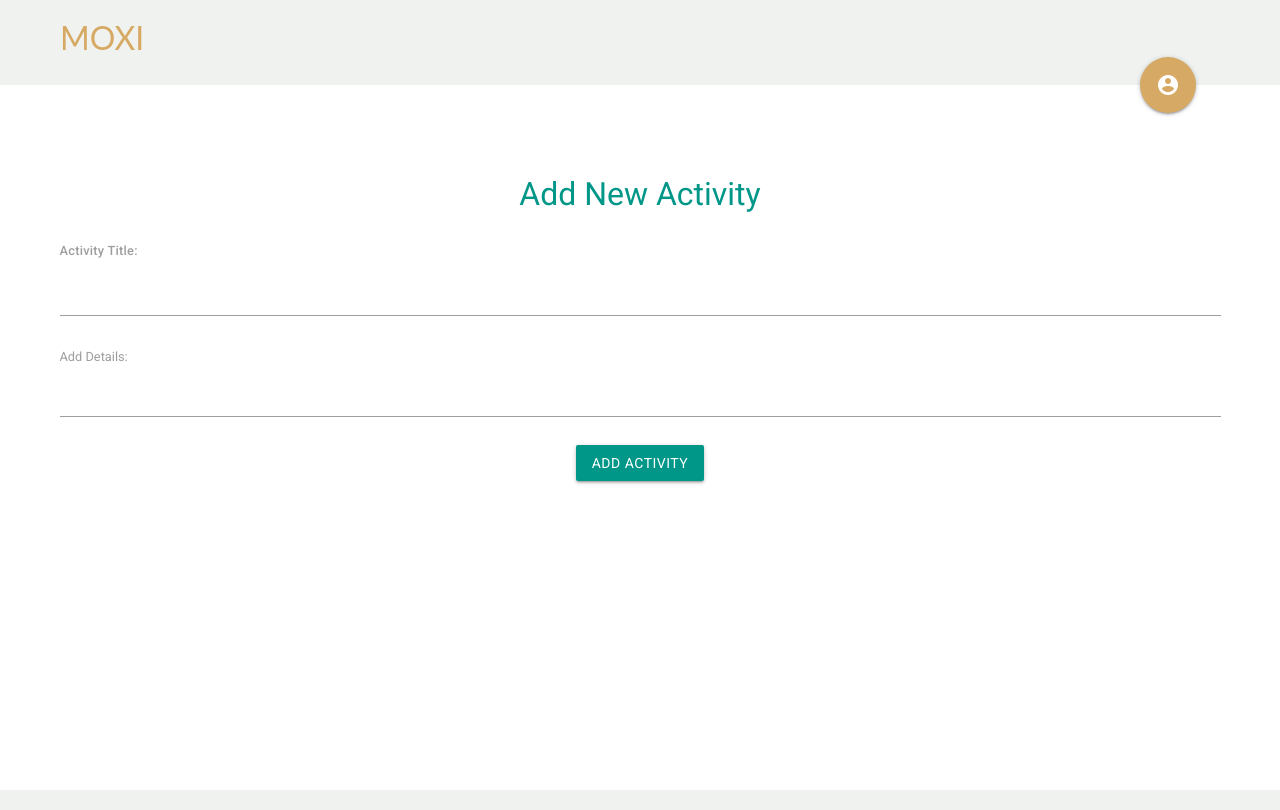
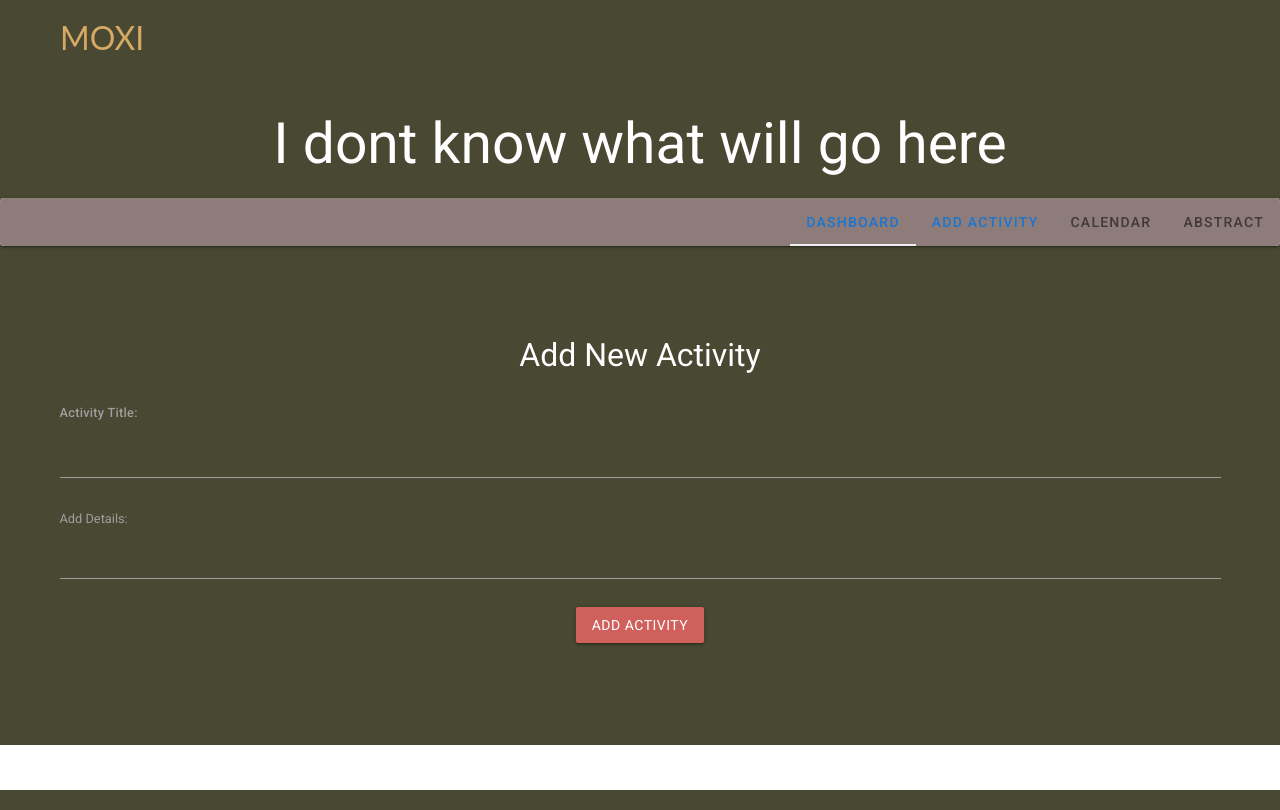
Before and after one commit to CaroMen/Moxi-Redone, a Vue app in the folder front/: page /add-activity in a window 1280 px wide. Built offline with nearby package versions, Linux system fonts and the light colour scheme.

Commit message:
complete color changes

```diff
--- a/front/src/components/AddActivity.vue
+++ b/front/src/components/AddActivity.vue
@@ -1,6 +1,26 @@
 <template>
-  <div class="add-activity container">
-    <h2 class="center-align teal-text">Add New Activity</h2>
+<body>
+  <div>
+    <div class="header">
+      <div class="welcome center">
+        <h2>I dont know what will go here</h2>
+      </div>
+    </div>
+    <!-- </v-parallax> -->
+    <v-card>
+      <v-tabs background-color="#8E7C7A" color="blue-grey lighten-5" right>
+        <v-tab>
+          <router-link :to="{ name: 'Dashboard' }">Dashboard</router-link>
+        </v-tab>
+        <v-tab>
+          <router-link :to="{ name: 'AddActivity' }">Add Activity</router-link>
+        </v-tab>
+        <v-tab>Calendar</v-tab>
+        <v-tab>Abstract</v-tab>
+      </v-tabs>
+    </v-card>
+    <div class="add-activity container section-1">
+      <h2 class="center-align white-text">Add New Activity</h2>
       <form @submit.prevent="AddActivity">
         <div class="field title">
           <label for="title">Activity Title:</label>
@@ -17,10 +37,12 @@
         </div>
         <div class="field center-align">
           <p v-if="feedback" class="red-text">{{ feedback }}</p>
-        <button class="btn teal">Add Activity</button>
+          <button class="btn">Add Activity</button>
         </div>
       </form>
     </div>
+  </div>
+</body>
 </template>
 
 <script>
@@ -35,7 +57,7 @@ export default {
       another: null,
       details: [],
       feedback: null,
-      slug: null
+      slug: null,
     };
   },
   methods: {
@@ -46,18 +68,18 @@ export default {
         this.slug = slugify(this.title, {
           replacement: "-",
           remove: /[$*_+~.()'"!\-:@]/g,
-          lower: true
+          lower: true,
         });
         db.collection("activities")
           .add({
             title: this.title,
             details: this.details,
-            slug: this.slug
+            slug: this.slug,
           })
           .then(() => {
             this.$router.push({ name: "Dashboard" });
           })
-          .catch(err => {
+          .catch((err) => {
             console.log(err);
           });
       } else {
@@ -74,19 +96,35 @@ export default {
       }
     },
     deleteDeets(deets) {
-      this.details = this.details.filter(details => {
+      this.details = this.details.filter((details) => {
         return details != deets;
       });
-    }
-  }
+    },
+  },
 };
 </script>
 
 <style>
+body {
+  background: #494832;
+  margin-top: -10px;
+  padding-bottom: 20px;
+}
+
+.section-1 {
+  background: #494832;
+  max-width: 100%;
+  margin-top: 40px;
+  padding-top: 10px;
+  padding-bottom: 20px;
+  margin-bottom: 50px;
+}
+
 .add-activity {
   margin-top: 60px;
   padding: 20px;
   max-width: 500px;
+  background: #494832;
 }
 
 .add-activity h2 {
@@ -107,4 +145,8 @@ export default {
   font-size: 1.4em;
   cursor: pointer;
 }
+
+.btn {
+  background: #cf605c;
+}
 </style>
--- a/front/src/components/Dashboard.vue
+++ b/front/src/components/Dashboard.vue
@@ -37,17 +37,17 @@
             </ul>
           </div>
         </div>
-        <div class="card add-act teal-text">
-          <!-- <h2 class="title">Add New Activity</h2>
+        <!-- <div class="card add-act teal-text"> -->
+        <!-- <h2 class="title">Add New Activity</h2>
           <a href class="btn-floating btn-large halfway-fab">
             <router-link :to="{ name: 'AddActivity' }">
               <i class="material-icons add">add</i>
             </router-link>
-          </a>-->
-          <router-link :to="{ name: 'AddActivity' }">
+        </a>-->
+        <!-- <router-link :to="{ name: 'AddActivity' }">
             <a class="waves-effect waves-light btn-large redirects">Button</a>
           </router-link>
-        </div>
+        </div>-->
       </div>
     </div>
   </div>
@@ -93,7 +93,7 @@ export default {
 
 <style>
 .background {
-  background-color: #f0f2ef;
+  background-color: #494832;
   margin-top: -10px;
 }
 
@@ -103,10 +103,11 @@ export default {
 
 .card {
   background-color: #8e7c7a;
+  border-radius: 10px;
 }
 
 .section-1 {
-  background: #f0f2ef;
+  background: #494832;
   max-width: 100%;
   margin-top: 40px;
   padding-top: 10px;
--- a/front/src/components/Index.vue
+++ b/front/src/components/Index.vue
@@ -1,15 +1,17 @@
 <template>
+<body>
   <div class="Index" :style="myStyle" id="wrapper">
     <div class="row">
-      <div class="col s12">Welcome To Moxi Web!</div>
+      <div class="col s12 welcome-txt white-text">Welcome To Moxi Web!</div>
       <div class="col s6">
         <img src />
       </div>
       <div class="col s6">
-        <h2 class="center-align indigo-text">KEEP TRACK OF EVERYTHING</h2>
+        <h2 class="center-align white-text">KEEP TRACK OF EVERYTHING</h2>
       </div>
     </div>
   </div>
+</body>
 </template>
 
 <script>
@@ -18,7 +20,7 @@ export default {
   data() {
     return {
       myStyle: {
-        backgroundColor: "#f0f2ef",
+        backgroundColor: "#494832",
       },
     };
   },
@@ -27,6 +29,14 @@ export default {
 
 <!-- Add "scoped" attribute to limit CSS to this component only -->
 <style>
+body {
+  background: #494832;
+}
+
+.Index {
+  margin-bottom: 500px;
+}
+
 template {
   background-color: #f0f2ef;
 }
--- a/front/src/components/Navbar.vue
+++ b/front/src/components/Navbar.vue
@@ -27,13 +27,13 @@
                 <a class="btn-flat text">Sign Up</a>
               </router-link>
             </li>
+            <li>
+              <router-link to>
+                <a class="btn-flat text">Profile</a>
+              </router-link>
+            </li>
           </ul>
         </router-link>
-        <a href class="btn-floating btn-large halfway-fab">
-          <router-link to>
-            <i class="material-icons">account_circle</i>
-          </router-link>
-        </a>
       </div>
     </nav>
   </div>
@@ -50,7 +50,7 @@ export default {
 
 <style>
 body {
-  background-color: #f0f2ef;
+  background-color: #494832;
   color: white;
 }
 
@@ -61,7 +61,7 @@ body {
 .navbar nav {
   padding: 0 60px;
   font-family: Lato, Helvetica, Arial, sans-serif;
-  background-color: #f0f2ef;
+  background-color: #494832;
 }
 
 .nav-title {
@@ -69,12 +69,13 @@ body {
 }
 
 #nav-mobile {
-  padding: 30px 150px;
+  padding: 30px 10px;
   color: white;
 }
 
 .btn-flat {
   background-color: #8e7c7a;
+  border-radius: 10px;
 }
 
 .btn-floating {
--- a/front/src/components/SignIn.vue
+++ b/front/src/components/SignIn.vue
@@ -1,4 +1,5 @@
 <template>
+<body>
   <v-container class="signin">
     <div class="moxi-image">
       <v-img src="https://image.flaticon.com/icons/svg/3142/3142608.svg" class="moxi"></v-img>
@@ -15,9 +16,10 @@
     <div class="plant-image">
       <!-- <v-img class="plant-4" contain :src="items[1]"></v-img> -->
     </div>
-    <div class="title teal-text center-align">
+    <div class="title white-text center-align">
       <h2>Welcome Back!</h2>
     </div>
+    <div class="container">
       <div class="row">
         <form class="col s12">
           <div class="row">
@@ -39,7 +41,9 @@
           </button>
         </form>
       </div>
+    </div>
   </v-container>
+</body>
 </template>
 
 <script>
@@ -53,17 +57,22 @@ export default {
 
 <style>
 body {
-  background: #f0f2ef;
+  background: #494832;
+}
+
+.container {
+  max-width: 200px;
 }
 
 .signin {
   margin-top: 100px;
-  padding: 20px;
-  max-width: 200px;
-  background-color: #cf605c;
+  margin-bottom: 130px;
+  /* padding: 20px; */
+  /* max-width: 50px; */
+  background-color: #8e7c7a;
   border-radius: 25px;
   box-shadow: 0 15px 30px rgba(0, 0, 0, 0.25), 0 15px 30px rgba(0, 0, 0, 0.25);
-  background: linear-gradient(to bottom, #d6a964, #cf605c);
+  /* background: linear-gradient(to bottom, #d6a964, #cf605c); */
 }
 
 .signin h2 {
--- a/front/src/components/SignUp.vue
+++ b/front/src/components/SignUp.vue
@@ -68,9 +68,12 @@ export default {
 
 <style>
 body {
-  background: #f0f2ef;
+  background: #494832;
   margin-top: -10px;
   padding-bottom: 20px;
+}
+.container {
+  max-width: 500px;
 }
 
 .row {
```
Lines whose indentation alone changed are shown as unchanged.
